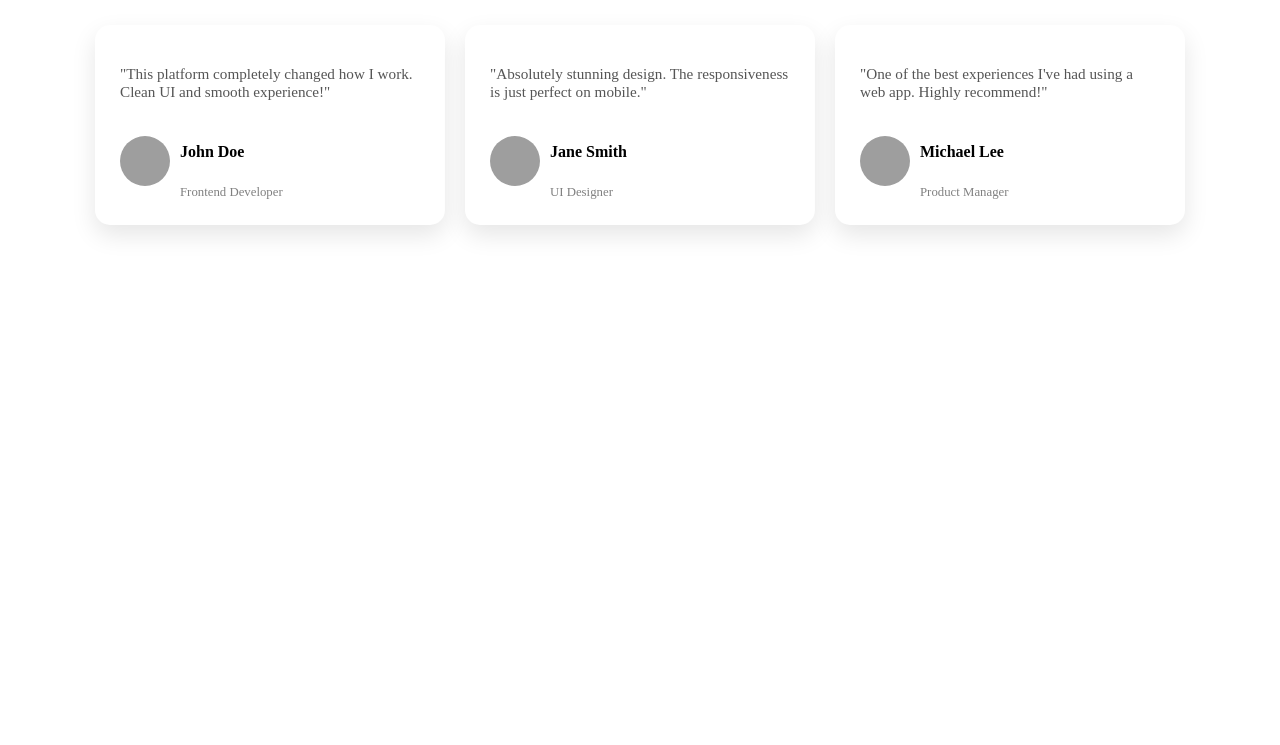
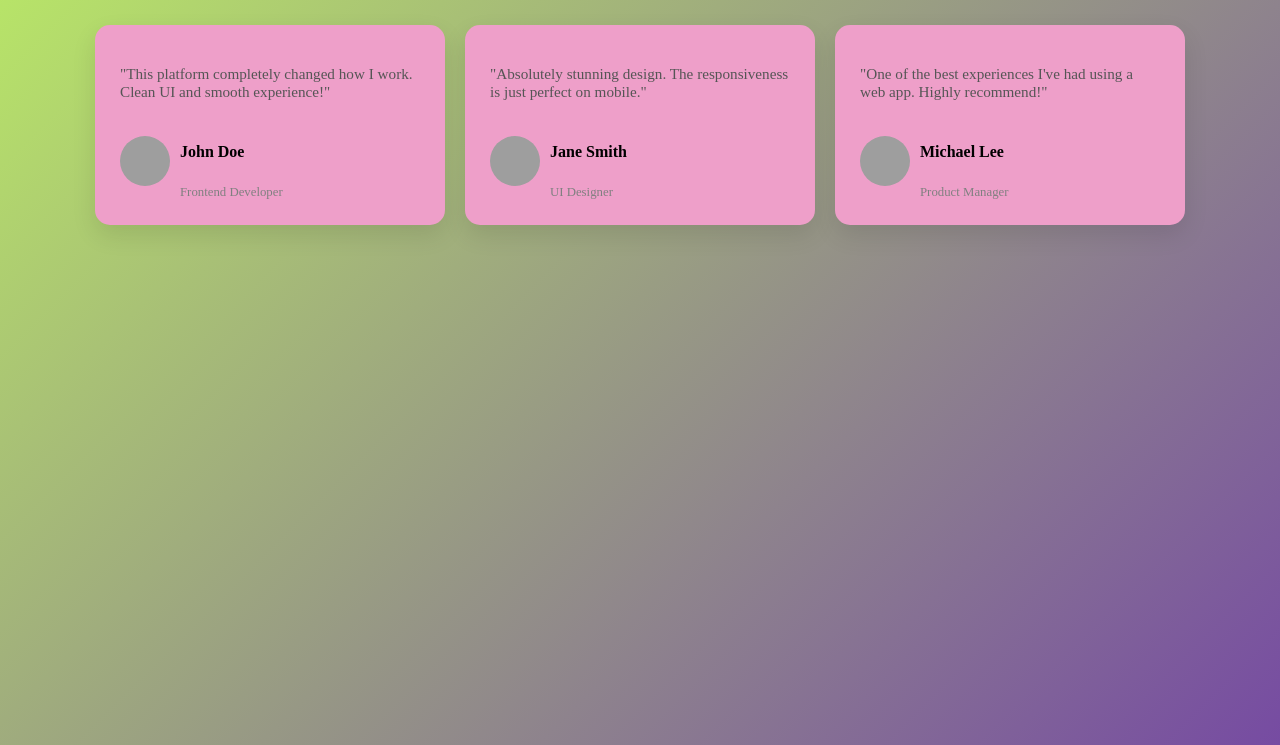
Before and after one commit to opaleyesamuel08-max/testimonial-section, a plain HTML site: page index.html in a window 1280 px wide. Shown: the part 84-829 px from the top of the page. Before the commit the page ends 800 px from the top, so only its background shows below. Drawn offline with Linux system fonts and the light colour scheme; grey boxes are pictures that could not be loaded.

Commit message:
updated background design

```diff
--- a/style.css
+++ b/style.css
@@ -13,7 +13,7 @@
 }
 
 .card {
-  background: white;
+  background: rgb(238, 159, 201);
   padding: 25px;
   border-radius: 15px;
   width: 300px;
@@ -64,3 +64,9 @@
     width: 90%;
   }
 }
+
+body {
+  height: 100vh;
+  margin: 0;
+  background: linear-gradient(135deg, #baea66, #764ba2);
+}
```
